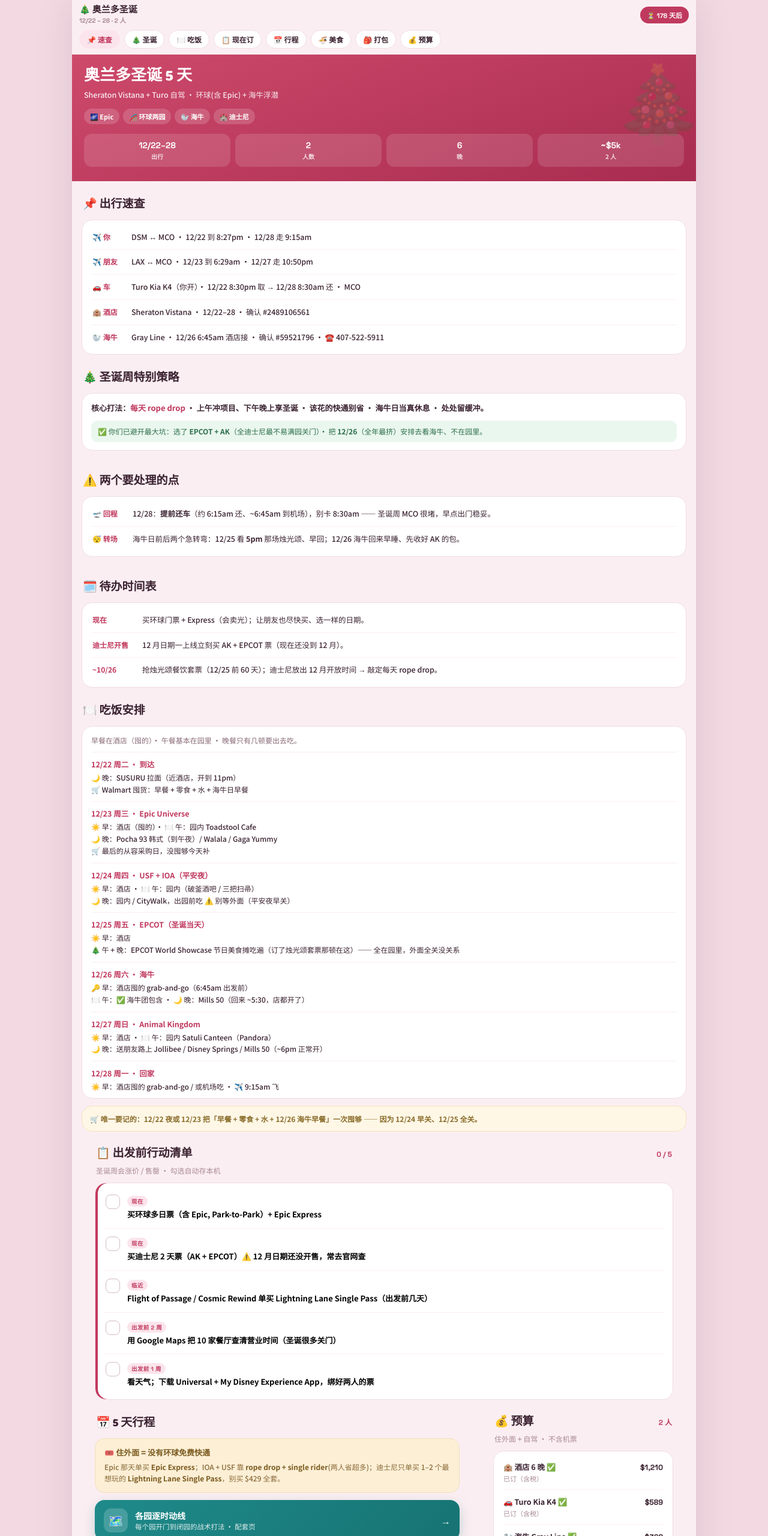
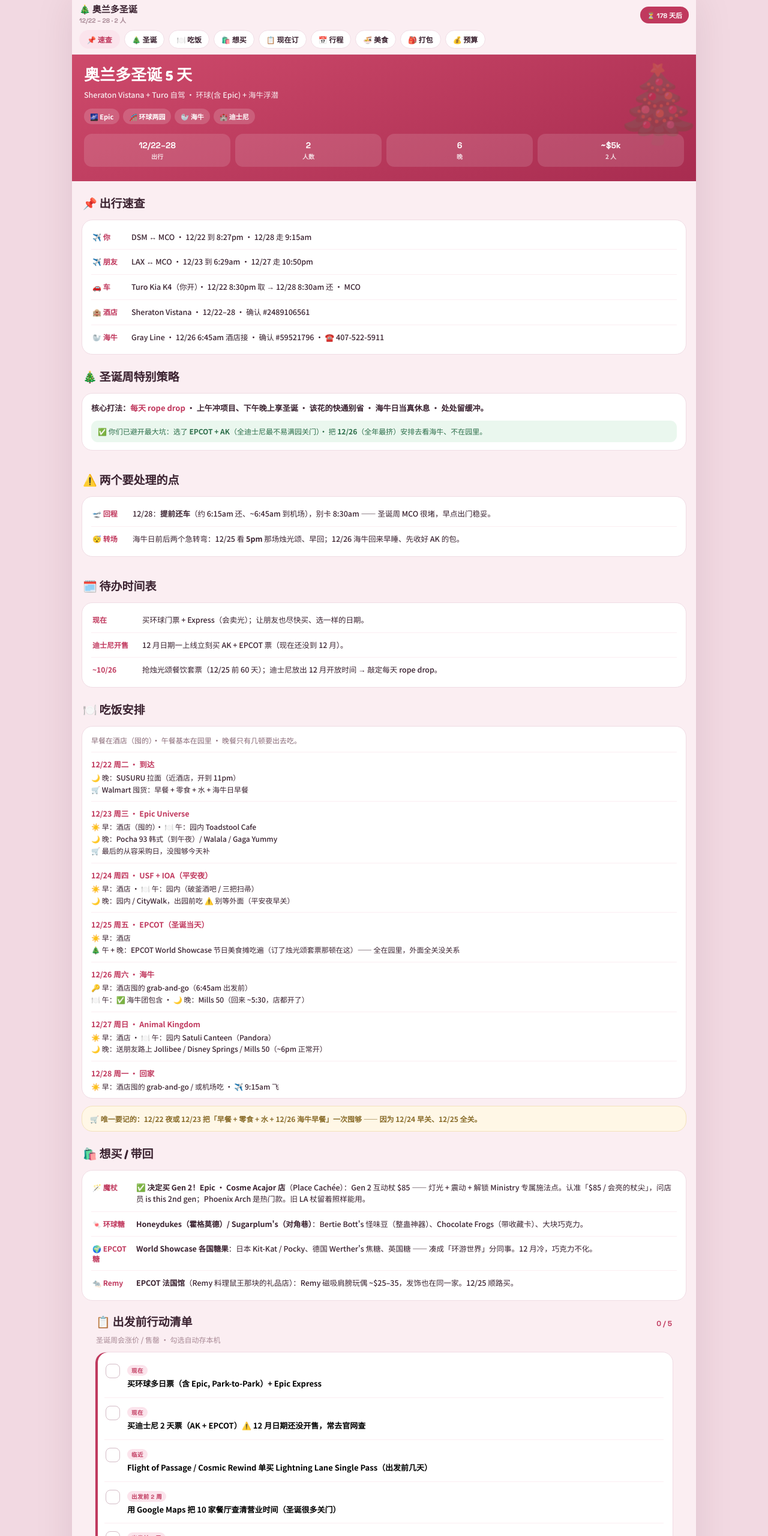
Before and after one commit to yi-xuan-97/Claude, a plain HTML site: page orlando.html in a window 1280 px wide. Shown: the top 2560 px of the page at 60% size. Drawn offline with Linux system fonts and the light colour scheme.

Commit message:
park plan

```diff
--- a/orlando.html
+++ b/orlando.html
@@ -116,7 +116,7 @@
       <span class="cd" id="cd">⏳ … 天后</span>
     </div>
     <div class="chipnav">
-      <a href="#info" class="on">📌 速查</a><a href="#xmas">🎄 圣诞</a><a href="#eat">🍽️ 吃饭</a><a href="#todo">📋 现在订</a><a href="#days">📅 行程</a><a href="#food">🍜 美食</a><a href="#pack">🎒 打包</a><a href="#budget">💰 预算</a>
+      <a href="#info" class="on">📌 速查</a><a href="#xmas">🎄 圣诞</a><a href="#eat">🍽️ 吃饭</a><a href="#shop">🛍️ 想买</a><a href="#todo">📋 现在订</a><a href="#days">📅 行程</a><a href="#food">🍜 美食</a><a href="#pack">🎒 打包</a><a href="#budget">💰 预算</a>
     </div>
   </div>
 
@@ -178,6 +178,16 @@
       <div style="padding:10px 0 4px"><div style="font:700 12.5px 'Noto Sans SC';color:var(--ac);margin-bottom:3px">12/28 周一 · 回家</div><div style="font:500 12px 'Noto Sans SC';line-height:1.65;color:var(--ink)">☀️ 早：酒店囤的 grab-and-go / 或机场吃 · ✈️ 9:15am 飞</div></div>
     </div>
     <div class="card" style="margin:12px 16px 0;padding:11px 13px;background:#FFF7E6;border-color:#F3E2BC"><div style="font:600 12px 'Noto Sans SC';line-height:1.6;color:#8A6D2B">🛒 唯一要记的：12/22 夜或 12/23 把「早餐 + 零食 + 水 + 12/26 海牛早餐」一次囤够 —— 因为 12/24 早关、12/25 全关。</div></div>
+  </div>
+
+  <div id="shop" style="scroll-margin-top:120px">
+    <div class="sech"><span class="h2">🛍️ 想买 / 带回</span></div>
+    <div class="card" style="margin:0 16px;padding:8px 15px">
+      <div style="display:flex;gap:11px;padding:11px 2px;border-bottom:1px solid var(--frame)"><span style="flex:none;width:62px;font:700 12px 'Noto Sans SC';color:var(--ac)">🪄 魔杖</span><span style="flex:1;font:500 12.5px 'Noto Sans SC';line-height:1.5;color:var(--ink)"><b>✅ 决定买 Gen 2！Epic · Cosme Acajor 店</b>（Place Cachée）：Gen 2 互动杖 $85 —— 灯光 + 震动 + 解锁 Ministry 专属施法点。认准「$85 / 会亮的杖尖」，问店员 is this 2nd gen；Phoenix Arch 是热门款。旧 LA 杖留着照样能用。</span></div>
+      <div style="display:flex;gap:11px;padding:11px 2px;border-bottom:1px solid var(--frame)"><span style="flex:none;width:62px;font:700 12px 'Noto Sans SC';color:var(--ac)">🍬 环球糖</span><span style="flex:1;font:500 12.5px 'Noto Sans SC';line-height:1.5;color:var(--ink)"><b>Honeydukes（霍格莫德）/ Sugarplum's（对角巷）</b>：Bertie Bott's 怪味豆（整蛊神器）、Chocolate Frogs（带收藏卡）、大块巧克力。</span></div>
+      <div style="display:flex;gap:11px;padding:11px 2px;border-bottom:1px solid var(--frame)"><span style="flex:none;width:62px;font:700 12px 'Noto Sans SC';color:var(--ac)">🌍 EPCOT 糖</span><span style="flex:1;font:500 12.5px 'Noto Sans SC';line-height:1.5;color:var(--ink)"><b>World Showcase 各国糖果</b>：日本 Kit-Kat / Pocky、德国 Werther's 焦糖、英国糖 —— 凑成「环游世界」分同事。12 月冷，巧克力不化。</span></div>
+      <div style="display:flex;gap:11px;padding:11px 2px"><span style="flex:none;width:62px;font:700 12px 'Noto Sans SC';color:var(--ac)">🐀 Remy</span><span style="flex:1;font:500 12.5px 'Noto Sans SC';line-height:1.5;color:var(--ink)"><b>EPCOT 法国馆</b>（Remy 料理鼠王那块的礼品店）：Remy 磁吸肩膀玩偶 ~$25–35，发饰也在同一家。12/25 顺路买。</span></div>
+    </div>
   </div>
 
   <div class="or-body">
@@ -251,7 +261,7 @@ const FOOD=[
   {icon:'🏠',area:'酒店 / 南区',when:'抵达日 & 离开日',items:[['Jollibee','菲律宾炸鸡（近 Florida Mall）','Jollibee+Florida+Mall+Orlando']]},
 ];
 
-const PACK=['分层穿搭 + 薄羽绒（早晚 40–50°F、中午 70°F）','偏光太阳镜（看海牛必备）','磨合过的舒服走路鞋','海牛日：泳衣穿里面 + 毛巾 + 换洗衣','可重复灌水杯 + 充电宝 + 薄雨衣','驾照（Turo 取车用）+ 信用卡','到超市囤水 / 早餐（Vistana 有厨房，省钱）'];
+const PACK=['🪄 LA 买的互动魔杖（三个魔法区都能施法，别忘带！）','分层穿搭 + 薄羽绒（早晚 40–50°F、中午 70°F）','偏光太阳镜（看海牛必备）','磨合过的舒服走路鞋','海牛日：泳衣穿里面 + 毛巾 + 换洗衣','可重复灌水杯 + 充电宝 + 薄雨衣','驾照（Turo 取车用）+ 信用卡','到超市囤水 / 早餐（Vistana 有厨房，省钱）'];
 
 const BUDGET=[['🏨 酒店 6 晚 ✅','$1,210','已订（含税）'],['🚗 Turo Kia K4 ✅','$589','已订（含税）'],['🦭 海牛 Gray Line ✅','$368','已订（2 人）'],['🎢 环球票（含 Epic P2P）','$700–950','待买'],['⚡ Epic Express','$300–500','待买'],['🏰 迪士尼 2 天票（AK+EPCOT）','$600–760','待买'],['🍜 吃饭（清单 + 日常）','$700–1k','现场']];
 
```
Also changed, not shown: orlando-parks.html (+1 -1 lines).
